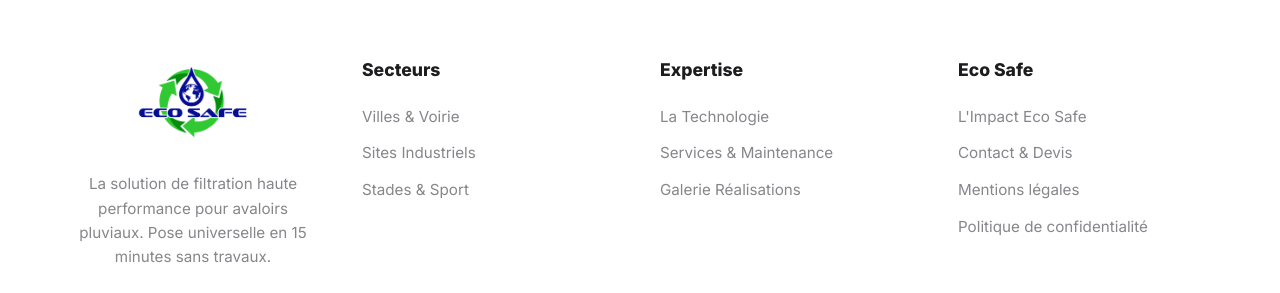
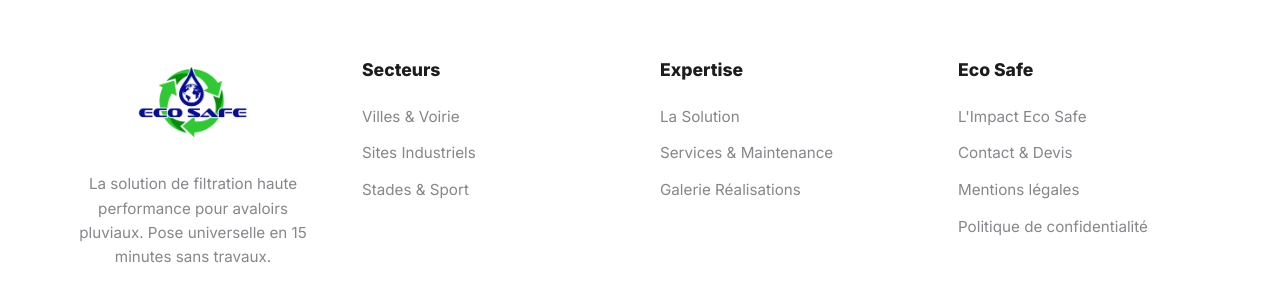
Before and after one commit to DuvalDVL/ecosafe, a Jekyll site: the page built from politique-confidentialite/index.html, in a window 1280 px wide. Shown: the part 1841-2134 px from the top of the page. Built offline with Jekyll 4.4.1, drawn with Linux system fonts in a browser that asks for light colours.

Commit message:
Update footer.html

```diff
--- a/_includes/footer.html
+++ b/_includes/footer.html
@@ -33,7 +33,7 @@
       <div class="footer-links">
         <h4 style="font-size: 1.1rem; color: var(--text-main); margin-bottom: 20px;">Expertise</h4>
         <ul style="list-style: none; padding: 0; margin: 0;">
-          <li style="margin-bottom: 12px;"><a href="{{ site.baseurl }}/produit/" style="color: var(--text-muted); text-decoration: none; font-size: 0.95rem;">La Technologie</a></li>
+          <li style="margin-bottom: 12px;"><a href="{{ site.baseurl }}/produit/" style="color: var(--text-muted); text-decoration: none; font-size: 0.95rem;">La Solution</a></li>
           <li style="margin-bottom: 12px;"><a href="{{ site.baseurl }}/services/" style="color: var(--text-muted); text-decoration: none; font-size: 0.95rem;">Services & Maintenance</a></li>
           <li style="margin-bottom: 12px;"><a href="{{ site.baseurl }}/galerie/" style="color: var(--text-muted); text-decoration: none; font-size: 0.95rem;">Galerie Réalisations</a></li>
         </ul>
```
